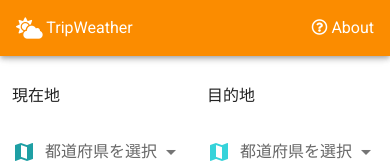
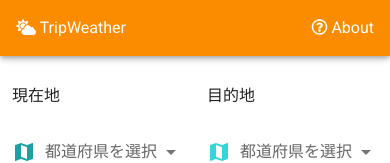
Before and after one commit to yakitori99/trip-weather-frontend, a Vue app: page / in a window 390 px wide. Shown: the top 163 px of the page. Built offline with nearby package versions, Linux system fonts and the light colour scheme; no server answers.

Commit message:
iPhoneでの表示ズレ解消のため、左上の天気アイコンをfa-lgから通常の大きさに変更

```diff
--- a/src/components/Header.vue
+++ b/src/components/Header.vue
@@ -6,7 +6,7 @@
     >
       <!-- アプリのメインアイコン+アプリ名 ...リンク1:気温・天気を見る-->
       <router-link to="/" class="text-sm-h5 white--text" style="text-decoration:none; display:block;">
-        <i class="fas fa-cloud-sun fa-lg"></i>
+        <i class="fas fa-cloud-sun"></i>
         TripWeather
       </router-link>
 
```
